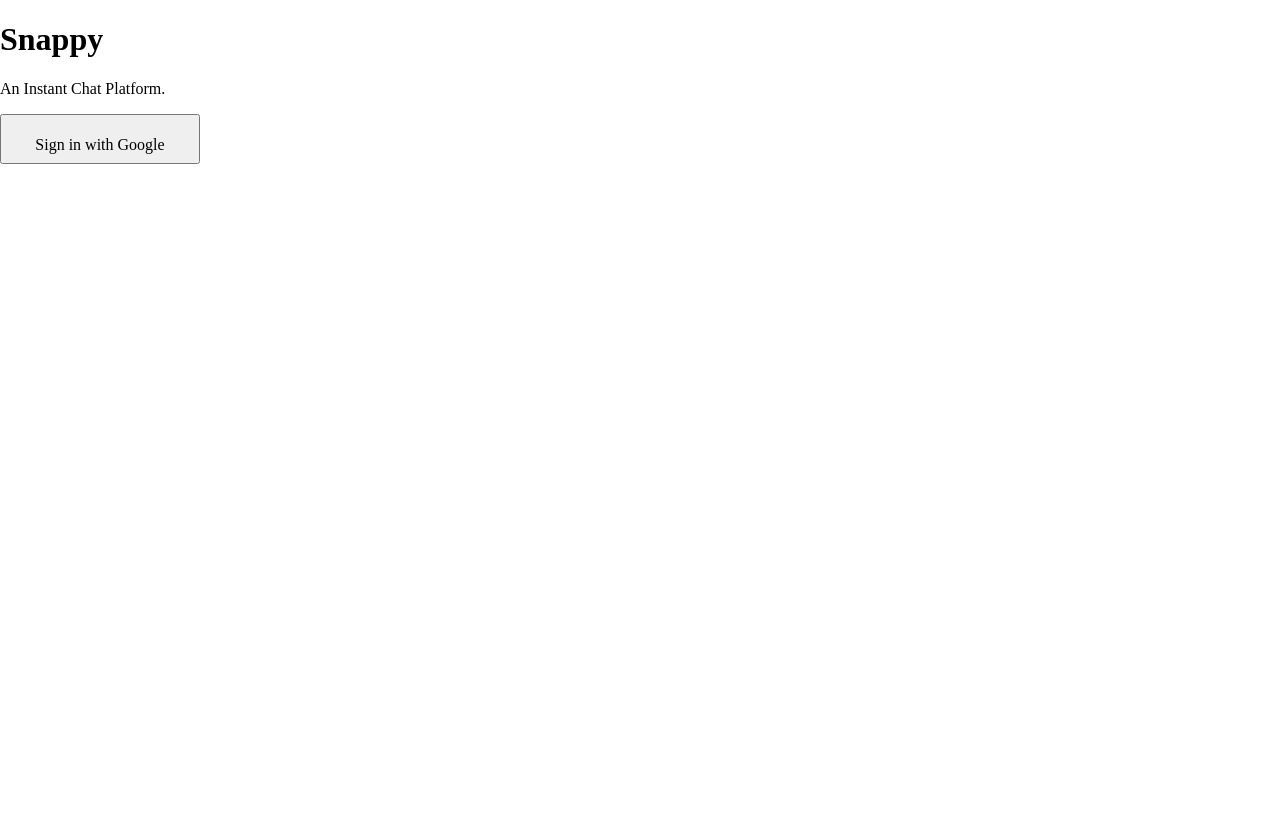
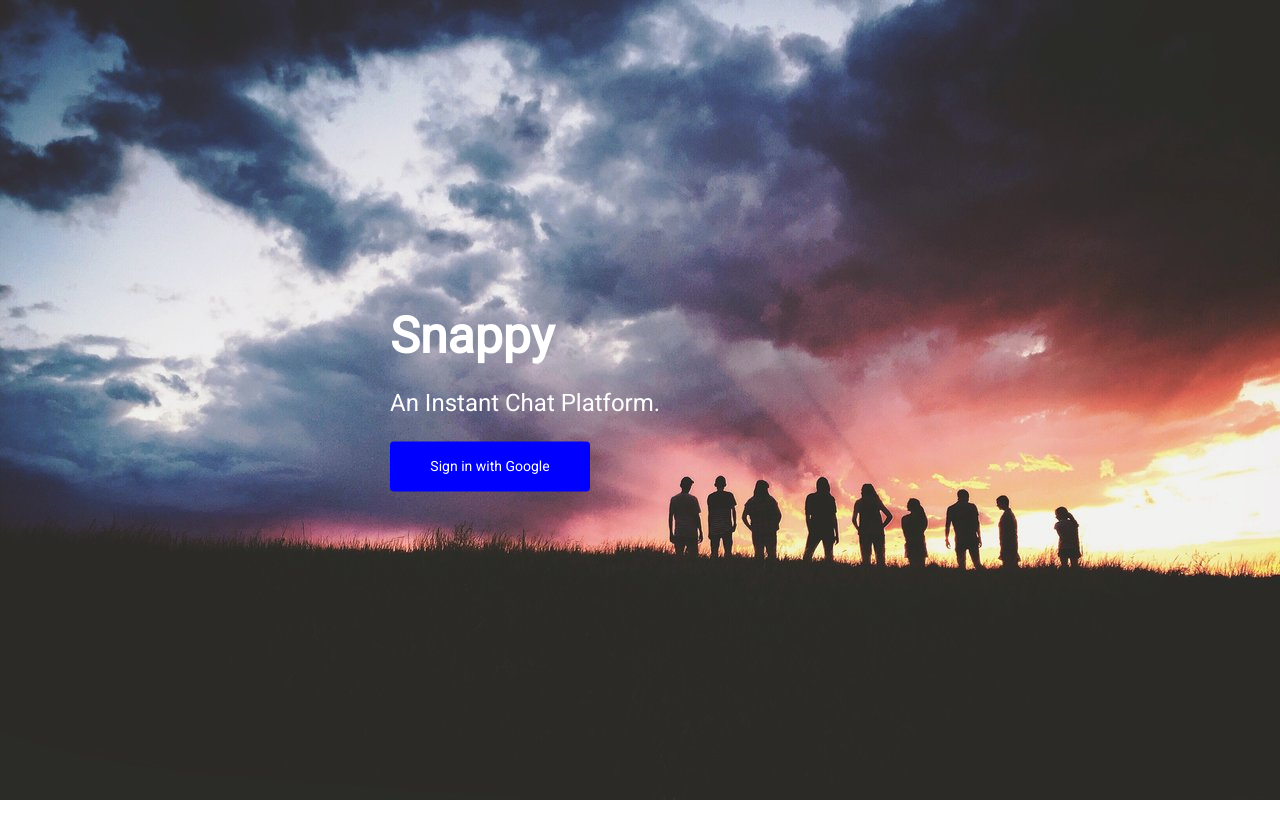
Before and after one commit to Hitesh03011999/snappy-chat, a plain HTML site: page index.html in a window 1280 px wide. After the commit the page ends 800 px from the top, so only its background shows below. Drawn offline with nearby package versions, Linux system fonts and the light colour scheme.

Commit message:
Static Homepage created

```diff
--- a/index.html
+++ b/index.html
@@ -9,7 +9,7 @@
 <body>
   <div class="main">
     <h1 class="logo">Snappy</h1>
-    <p>
+    <p class="tagline">
       An Instant Chat Platform.
     </p>
     <button class="button">Sign in with Google</button>
--- a/style.css
+++ b/style.css
@@ -6,8 +6,45 @@
 html, body {
     height: 100%;
     box-sizing: border-box;
+    font-family: "Roboto";
+    font-size: 14px;
 }
 
 *, *:before, *:after {
     box-sizing: inherit;
 }
+body{
+  background-image: url("bg.jpg");
+  background-repeat: no-repeat;
+  background-size: cover;
+}
+.main{
+  width: 500px;
+  margin: auto;
+    position: relative;
+    top: 50%;
+    transform: translateY(-50%);
+
+}
+.logo{
+  font-size: 50px;
+  color: white;
+  margin-bottom: 15px;
+  margin-top: 0;
+}
+.tagline{
+  font-size: 24px;
+  color: white;
+}
+.button{
+background-color: blue;
+color: white;
+border: none;
+padding: 10px 20px;
+border-radius: 4px;
+cursor: pointer;
+}
+.button:hover{
+  color: blue;
+  background: white;
+}
```
Also changed, not shown: bg.jpg (added).
